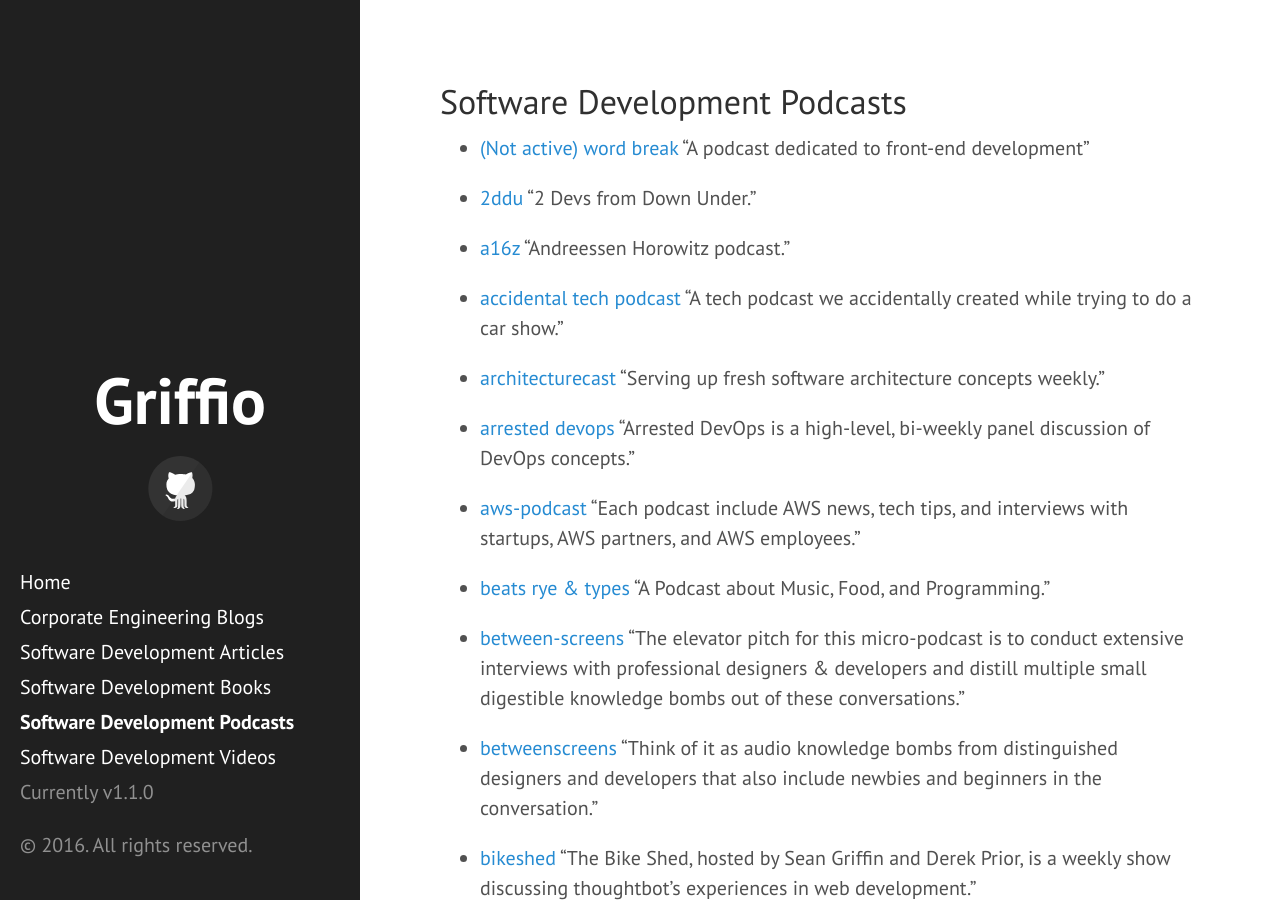
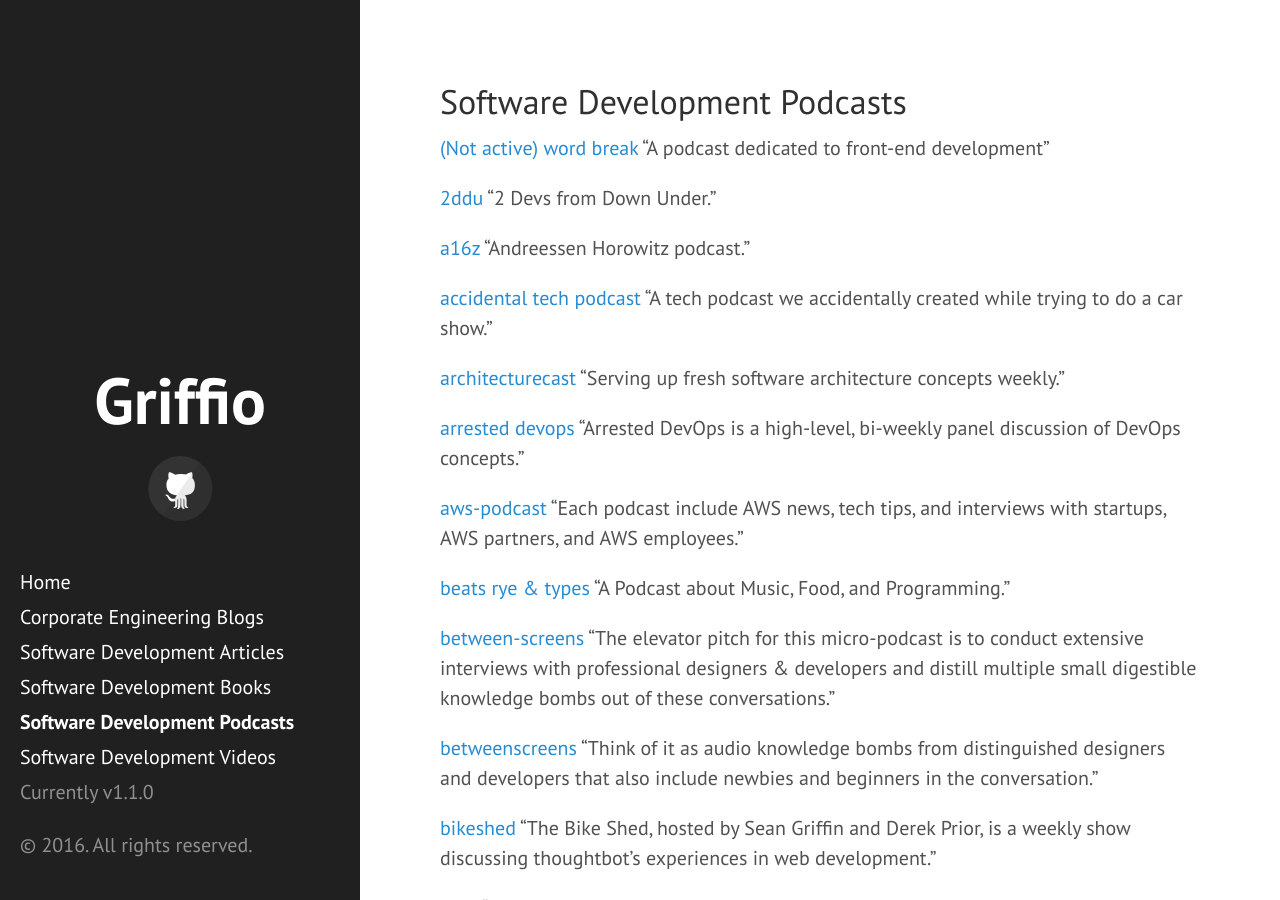
Before and after one commit to griffio/griffio.github.io, a Jekyll site: the page built from tech-podcasts.md, in a window 1280 px wide and 900 px high. Built offline with Jekyll 4.4.1, drawn with Linux system fonts in a browser that asks for light colours; some web fonts are replaced.

Commit message:
remove bullets

```diff
--- a/tech-podcasts.md
+++ b/tech-podcasts.md
@@ -7,6 +7,6 @@
 {% assign sorted_techpodcasts= (site.data.techpodcasts | sort: 'name') %}
 {% for techpodcast in sorted_techpodcasts %}
 
-* <a href="{{ techpodcast.url }}">{{ techpodcast.name }}</a> <span>"{{ techpodcast.description }}"</span>
+<a href="{{ techpodcast.url }}">{{ techpodcast.name }}</a> <span>"{{ techpodcast.description }}"</span>
 
 {% endfor %}
```
